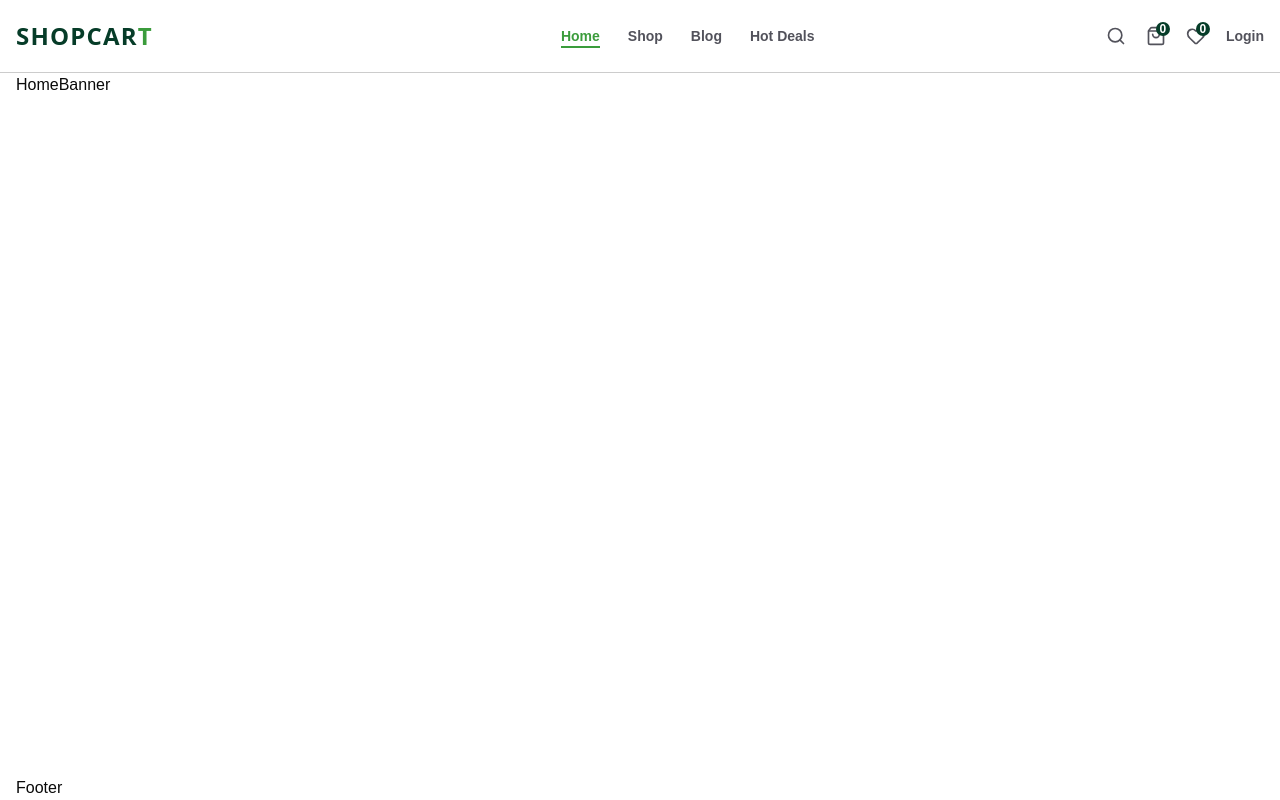
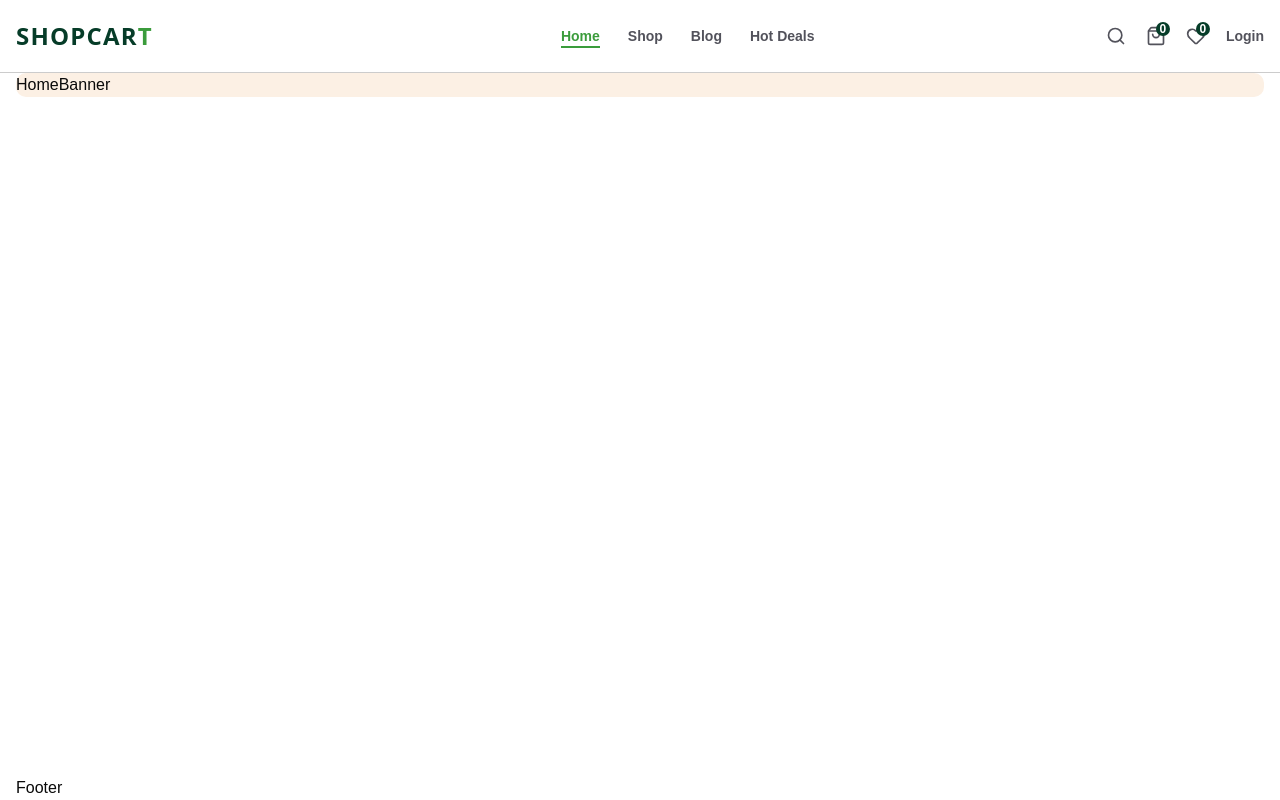
Before and after one commit to Roshen-Perera/nintrix-app, a Next.js app: page / in a window 1280 px wide. Built offline with nearby package versions, Linux system fonts and the light colour scheme; no server answers.

Commit message:
fix: add background color and border radius to HomeBanner component

```diff
--- a/components/HomeBanner.tsx
+++ b/components/HomeBanner.tsx
@@ -2,7 +2,7 @@ import React from 'react'
 
 const HomeBanner = () => {
   return (
-    <div className='py-16 md:py-0'>
+    <div className='py-16 md:py-0 bg-shop_light_pink rounded-lg'>
         HomeBanner
     </div>
   )
```
